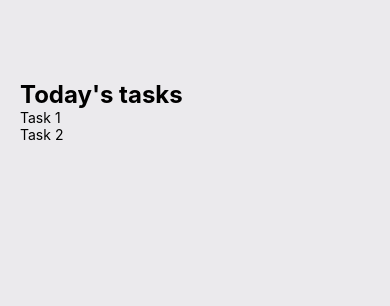
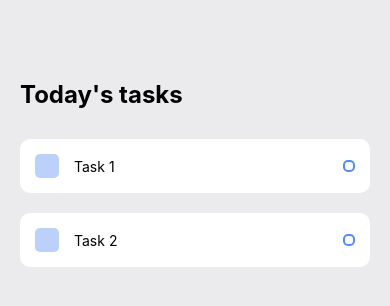
Before and after one commit to jonroido/Todo-List, a React Native app: screen / in a window 390 px wide. Shown: the top 306 px of the page. Built offline with nearby package versions, Linux system fonts and the light colour scheme.

Commit message:
added styles in task list

```diff
--- a/App.js
+++ b/App.js
@@ -28,5 +28,7 @@
     fontSize:24,
     fontWeight:'bold'
   },
-  items:{}
+  items:{
+    marginTop:30
+  }
 });
--- a/components/Task.js
+++ b/components/Task.js
@@ -1,15 +1,50 @@
 import React from "react";
-import { StyleSheet, Text, View } from 'react-native';
+import { StyleSheet, Text, View,TouchableOpacity } from 'react-native';
 
 const Task = (props) =>{
     return (
         <View style={styles.item}>
-            <Text>{props.text}</Text>
+            <View style={styles.itemLeft}>
+                <View style={styles.square}></View>
+                <Text style={styles.itemText}>{props.text}</Text>
+            </View>
+            <View style={styles.circular}></View>
         </View>
     )
 }
 const styles = StyleSheet.create({
-
+    item:{
+        backgroundColor:'#FFF',
+        padding:15,
+        borderRadius:10,
+        flexDirection:'row',
+        alignItems:'center',
+        justifyContent:'space-between',
+        marginBottom:20
+    },
+    itemLeft:{
+        flexDirection:'row',
+        alignItems:'center',
+        flexWrap:'wrap'
+    },
+    square:{
+        width:24,
+        height:24,
+        backgroundColor:'#558CF6',
+        opacity:0.4,
+        borderRadius:5,
+        marginRight:15
+    },
+    itemText:{
+        maxWidth:'80%'
+    },
+    circular:{
+        width:12,
+        height:12,
+        borderColor:'#558CF6',
+        borderWidth:2,
+        borderRadius:5
+    }
 });
 
 export default Task;
```
